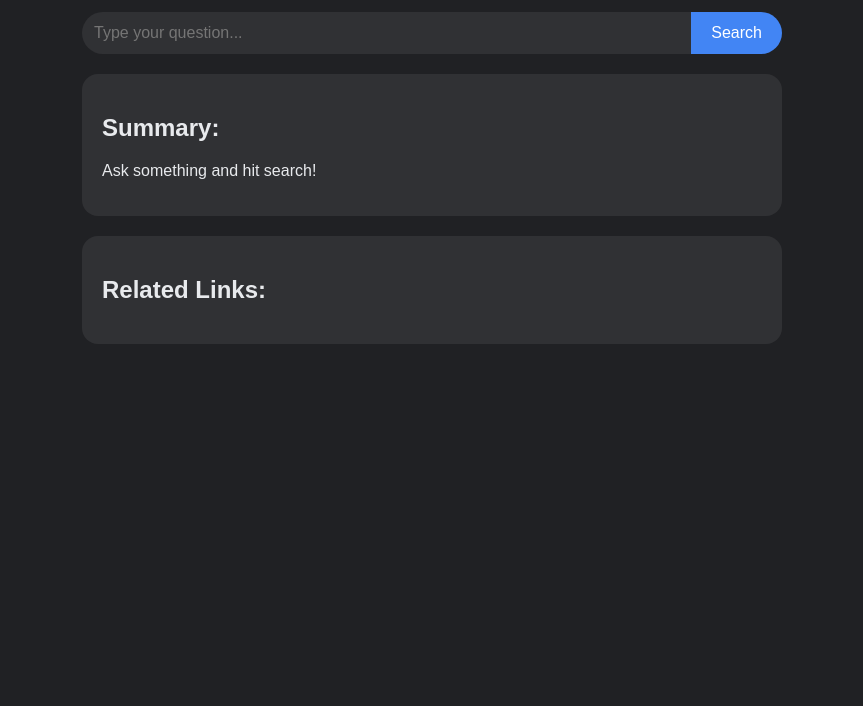
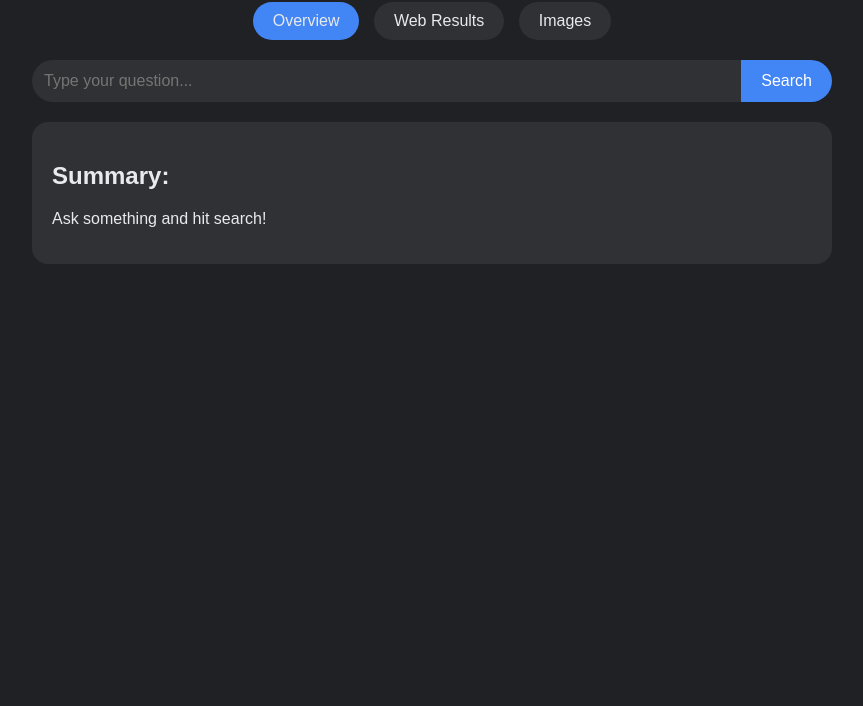
Before and after one commit to tm-mathew-thomas/Smart-search, a plain HTML site: page Index.html in a window 1280 px wide. Shown: the part 94-800 px from the top of the page, without its empty margins (208-1071 px from the left). Drawn offline with Linux system fonts and the light colour scheme.

Commit message:
Update Index.html

```diff
--- a/Index.html
+++ b/Index.html
@@ -11,14 +11,30 @@
       padding: 20px;
     }
     .container {
-      max-width: 700px;
+      max-width: 800px;
       margin: 0 auto;
     }
     h1 {
       text-align: center;
       font-size: 36px;
+      margin-bottom: 10px;
+      color: #f8f9fa;
+    }
+    .tabs {
+      text-align: center;
       margin-bottom: 20px;
-      color: #f8f9fa;
+    }
+    .tab {
+      background-color: #303134;
+      color: #e8eaed;
+      border: none;
+      padding: 10px 20px;
+      margin: 0 5px;
+      border-radius: 20px;
+      cursor: pointer;
+    }
+    .tab.active {
+      background-color: #4285f4;
     }
     .search-bar {
       display: flex;
@@ -26,7 +42,7 @@
       margin-bottom: 20px;
     }
     input[type="text"] {
-      width: 100%;
+      flex: 1;
       padding: 12px;
       font-size: 16px;
       border: none;
@@ -68,10 +84,16 @@
     .result-item {
       margin-top: 12px;
     }
-    .result-item img {
+    .result-item img.favicon {
       vertical-align: middle;
       width: 16px;
       margin-right: 8px;
+    }
+    .result-item img.preview {
+      width: 100%;
+      max-width: 400px;
+      border-radius: 12px;
+      margin-top: 8px;
     }
     a {
       color: #8ab4f8;
@@ -85,20 +107,33 @@
 <body>
   <div class="container">
     <h1>Smart Search</h1>
+
+    <div class="tabs">
+      <button class="tab active" onclick="showTab(event, 'overview')">Overview</button>
+      <button class="tab" onclick="showTab(event, 'results')">Web Results</button>
+      <button class="tab" onclick="showTab(event, 'images')">Images</button>
+    </div>
+
     <div class="search-bar">
       <input type="text" id="query" placeholder="Type your question..." oninput="autocomplete()">
       <button onclick="search()">Search</button>
     </div>
+
     <div id="suggestions"></div>
 
-    <div class="result-box">
+    <div class="result-box tab-content" id="overview" style="display:block">
       <h2>Summary:</h2>
       <p id="summary-text">Ask something and hit search!</p>
     </div>
 
-    <div class="result-box">
+    <div class="result-box tab-content" id="results" style="display:none">
       <h2>Related Links:</h2>
       <div id="links-container"></div>
+    </div>
+
+    <div class="result-box tab-content" id="images" style="display:none">
+      <h2>Images:</h2>
+      <p>Image results coming soon...</p>
     </div>
   </div>
 
@@ -107,14 +142,14 @@
       const query = document.getElementById("query").value;
       if (!query) return;
 
-      // DuckDuckGo Summary
+      // Overview summary via DuckDuckGo API
       fetch(`https://api.duckduckgo.com/?q=${query}&format=json&no_html=1`)
         .then(res => res.json())
         .then(data => {
           document.getElementById("summary-text").textContent = data.AbstractText || "No summary found.";
         });
 
-      // DuckDuckGo Links (CORS proxy)
+      // Web results via DuckDuckGo HTML scraping
       fetch(`https://corsproxy.io/?https://html.duckduckgo.com/html/?q=${query}`)
         .then(res => res.text())
         .then(html => {
@@ -128,10 +163,13 @@
             const title = link.textContent;
             const domain = new URL(url).hostname;
             const favicon = `https://www.google.com/s2/favicons?domain=${domain}`;
+            const preview = `https://via.placeholder.com/400x200.png?text=${domain}`;
             container.innerHTML += `
               <div class="result-item">
-                <img src="${favicon}" alt="favicon">
+                <img class="favicon" src="${favicon}" alt="favicon">
                 <a href="${url}" target="_blank">${title}</a>
+                <br>
+                <img class="preview" src="${preview}" alt="preview">
               </div>
             `;
           });
@@ -148,6 +186,13 @@
           container.innerHTML += `<div onclick="document.getElementById('query').value='${query + suffix}'">${query + suffix}</div>`;
       });
     }
+
+    function showTab(event, tabName) {
+      document.querySelectorAll(".tab-content").forEach(tab => tab.style.display = "none");
+      document.getElementById(tabName).style.display = "block";
+      document.querySelectorAll(".tab").forEach(btn => btn.classList.remove("active"));
+      event.target.classList.add("active");
+    }
   </script>
 </body>
 </html>
```
